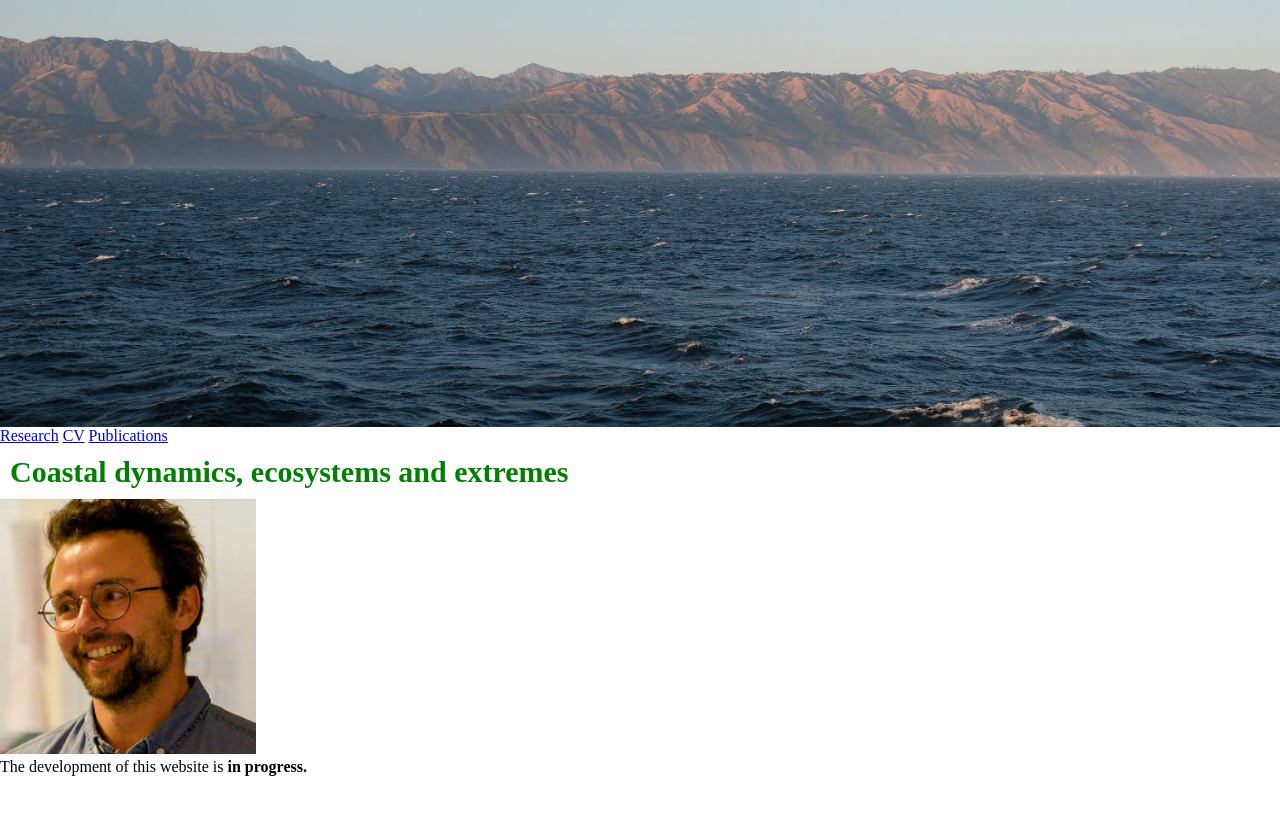
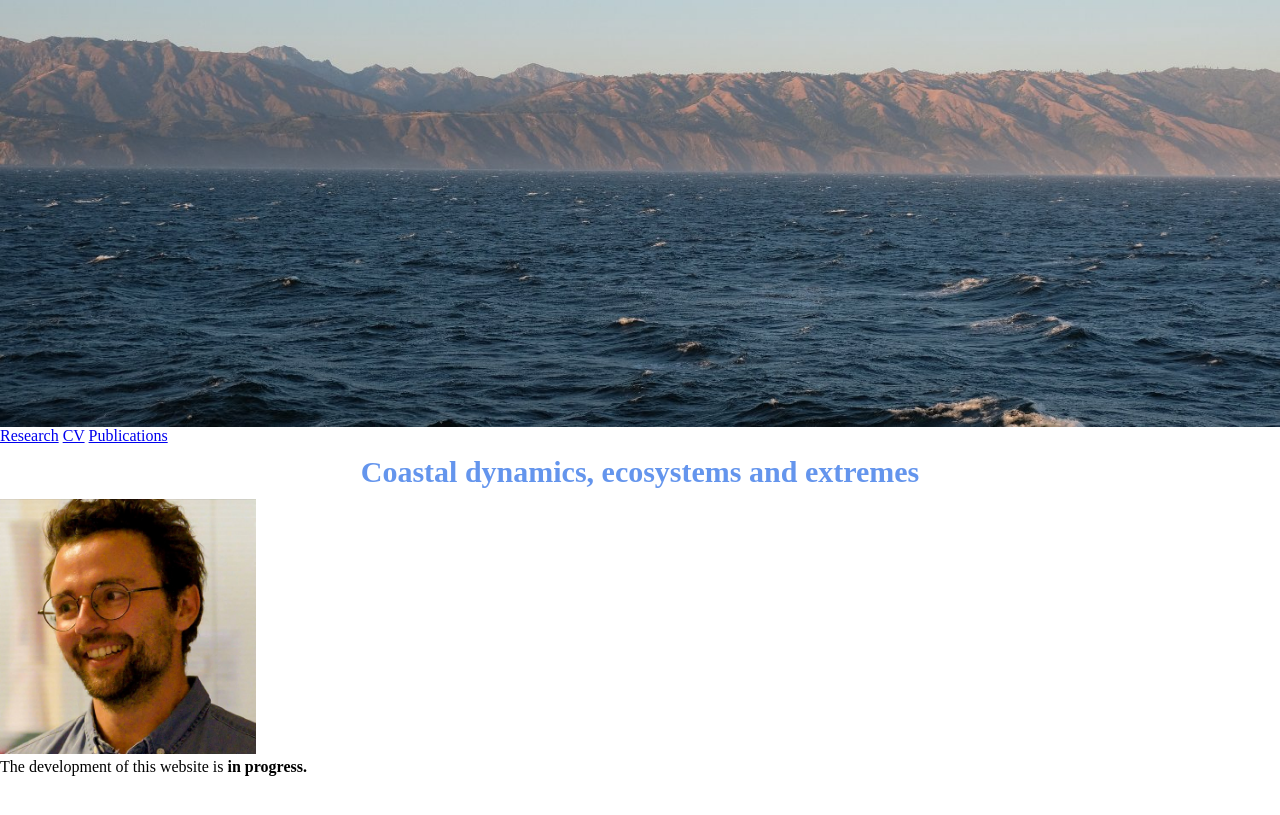
Before and after one commit to pierrechabert/pierrechabert.github.io, a Jekyll site: the page index.html, which Jekyll copies as it is, in a window 1280 px wide. Shown: the top 815 px of the page. Built offline with Jekyll 4.4.1, drawn with Linux system fonts in a browser that asks for light colours.

Commit message:
Update index.html

```diff
--- a/index.html
+++ b/index.html
@@ -37,7 +37,7 @@
         <a href="https://pierrechabert.github.io/CV">CV</a>
         <a href="https://pierrechabert.github.io/Publications">Publications</a>
 
-    <h1 style="font-size:30px; color:green; margin:10px"> Coastal dynamics, ecosystems and extremes
+    <h1 style="font-size:30px; color:cornflowerblue; margin:10px; text-align:center"> Coastal dynamics, ecosystems and extremes
     </h1>
      <img src="Image-pchabert.png"  width="20%" id="one">
 
```
